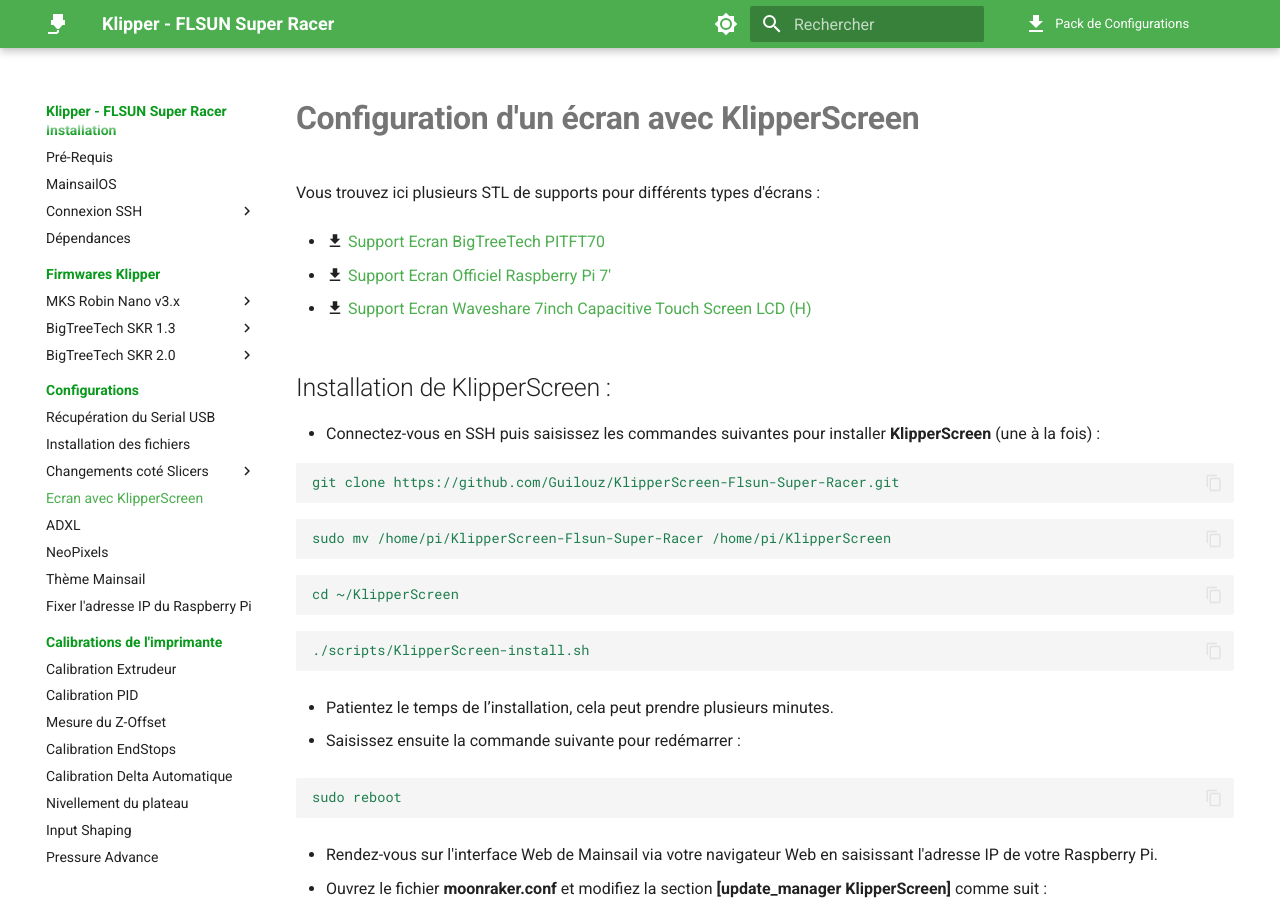
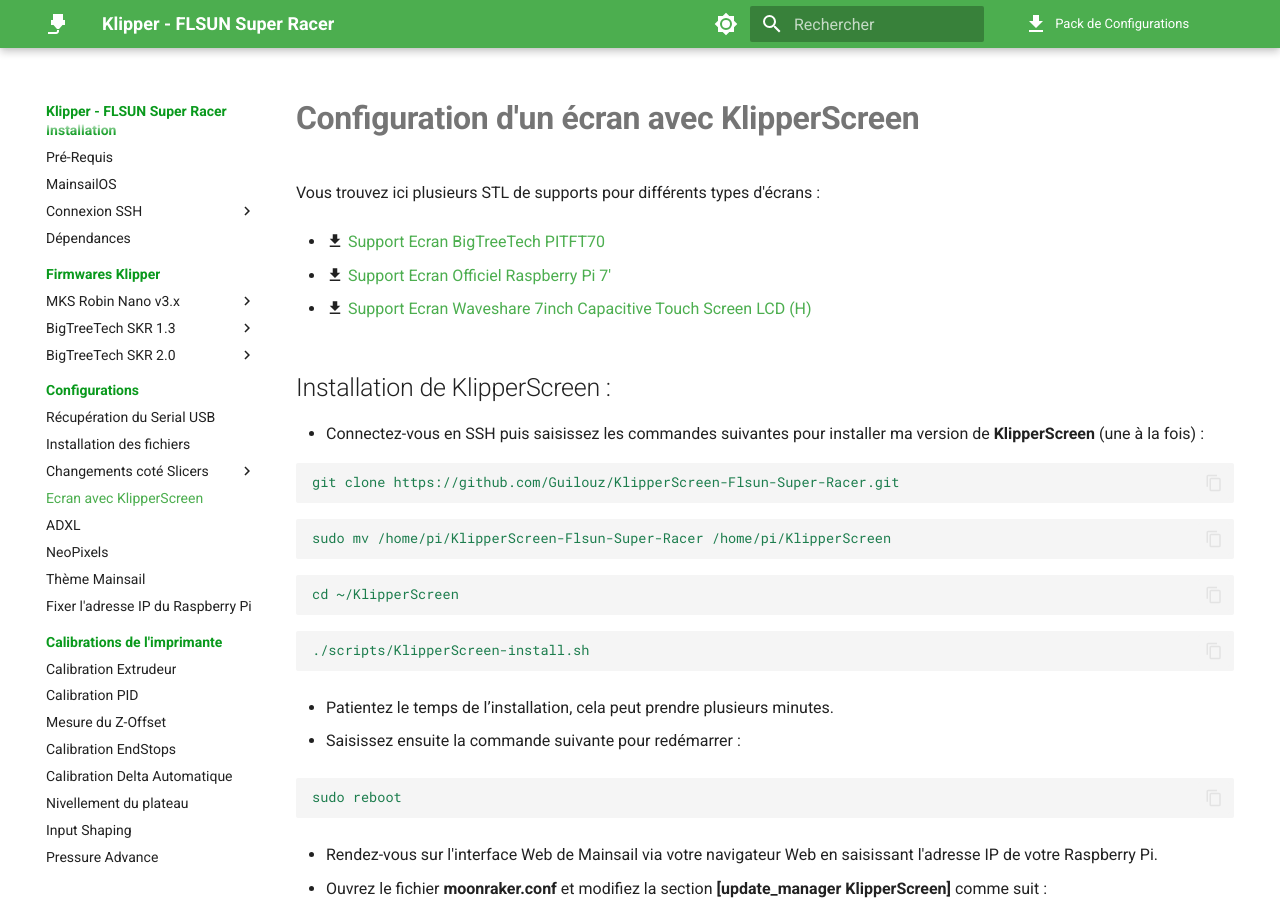
Before and after one commit to Guilouz/Klipper-Flsun-Super-Racer, an MkDocs documentation site: the page built from docs/configurations/ecran-avec-klipperscreen.md, in a window 1280 px wide and 900 px high. Built offline with MkDocs 1.6.1 and Material for MkDocs 9.7.7, drawn with Linux system fonts in a browser that asks for light colours; emoji names are drawn with the system emoji font; comment, search, counter and statistics services are not loaded.

Commit message:
Update ecran-avec-klipperscreen.md

````diff
--- a/docs/configurations/ecran-avec-klipperscreen.md
+++ b/docs/configurations/ecran-avec-klipperscreen.md
@@ -16,7 +16,7 @@
 
 ## Installation de KlipperScreen :
 
-- Connectez-vous en SSH puis saisissez les commandes suivantes pour installer **KlipperScreen** (une à la fois) :
+- Connectez-vous en SSH puis saisissez les commandes suivantes pour installer ma version de **KlipperScreen** (une à la fois) :
 
 ``` yaml
 git clone https://github.com/Guilouz/KlipperScreen-Flsun-Super-Racer.git
````
